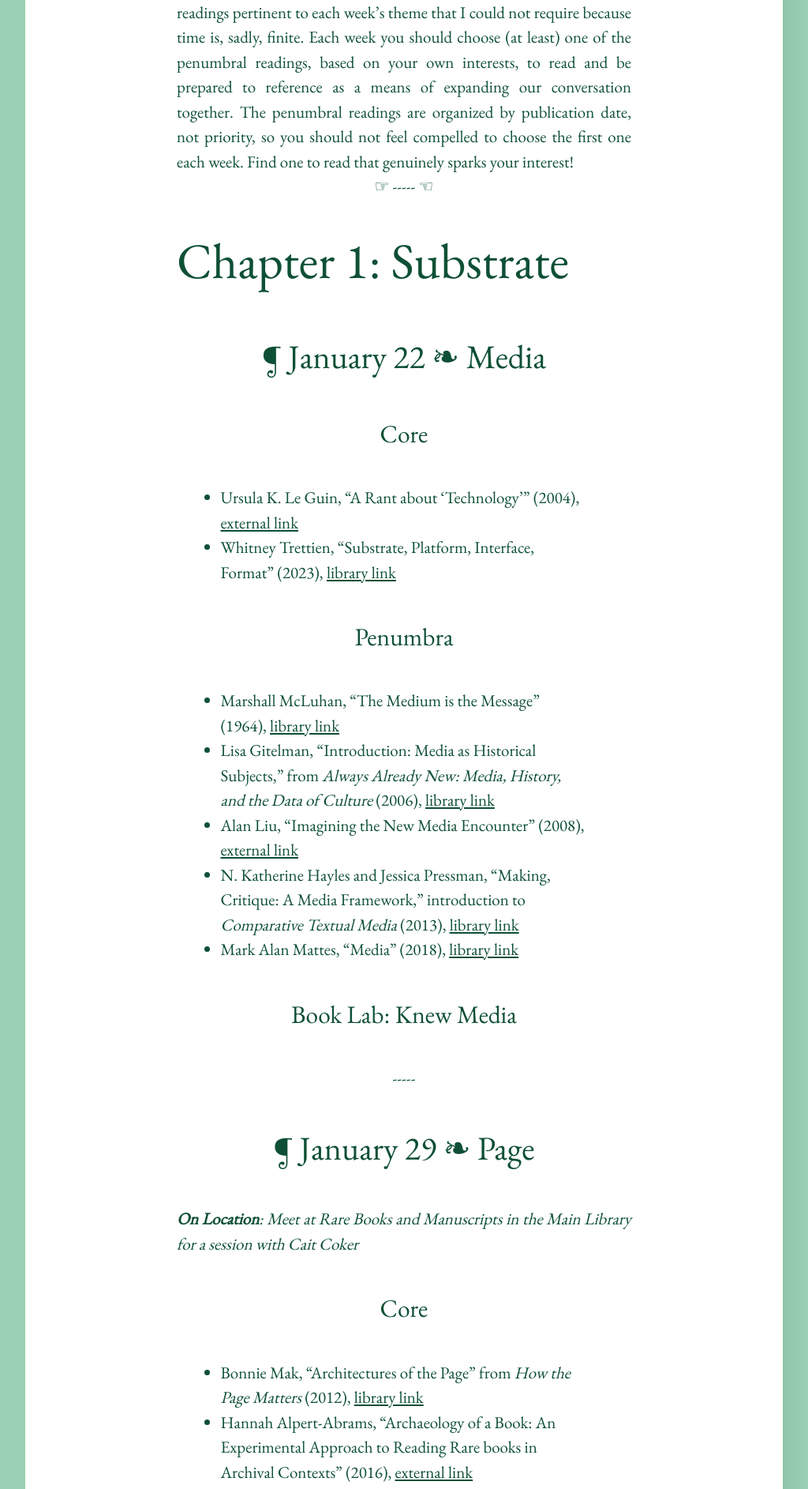
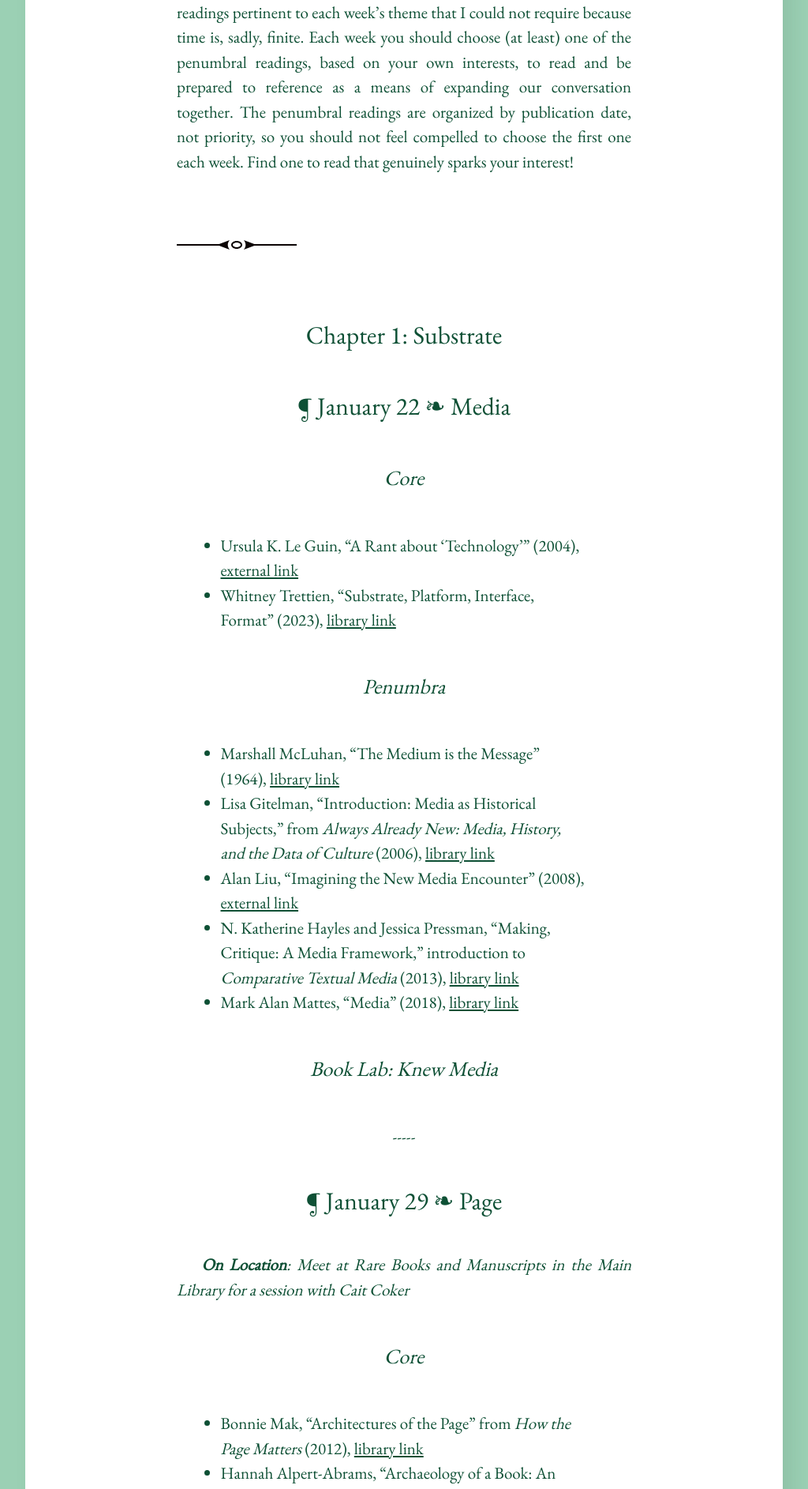
Before and after one commit to rccordell/s25bl, a Jekyll site: the page built from schedule.md, in a window 1280 px wide. Shown: the part 788-2673 px from the top of the page at 79% size, without its empty margins (128-1152 px from the left). Built offline with Jekyll 4.4.1, drawn with Linux system fonts in a browser that asks for light colours; some of the changed text lies outside the part shown.

Commit message:
Update schedule.md

```diff
--- a/schedule.md
+++ b/schedule.md
@@ -9,18 +9,18 @@ Each week there are readings listed under _Core_ and _Penumbra_. The core readin
 
 The penumbral readings try to capture a broader set of brilliant readings pertinent to each week's theme that I could not require because time is, sadly, finite. Each week you should choose (at least) one of the penumbral readings, based on your own interests, to read and be prepared to reference as a means of expanding our conversation together. The penumbral readings are organized by publication date, not priority, so you should not feel compelled to choose the first one each week. Find one to read that genuinely sparks your interest!
 
-<center>☞ ----- ☜</center>
+<hr>
 
-# Chapter 1: Substrate
+### Chapter 1: Substrate
 
-## ¶ January 22 ❧ Media
+### ¶ January 22 ❧ Media
 
-### Core
+#### Core
 
 + Ursula K. Le Guin, "A Rant about 'Technology'" (2004), [external link](https://www.ursulakleguin.com/a-rant-about-technology)
 + Whitney Trettien, "Substrate, Platform, Interface, Format" (2023), [library link](https://www.jstor.org/stable/48736944)
 
-### Penumbra
+#### Penumbra
 
 + Marshall McLuhan, “The Medium is the Message” (1964), [library link](http://proxy2.library.illinois.edu/login?url=https://www.jstor.org/stable/10.3366/j.ctvxcrv1h.6)
 + Lisa Gitelman, "Introduction: Media as Historical Subjects," from _Always Already New: Media, History, and the Data of Culture_ (2006), [library link](https://doi-org.proxy2.library.illinois.edu/10.7551/mitpress/1208.003.0003)
@@ -28,21 +28,21 @@ The penumbral readings try to capture a broader set of brilliant readings pertin
 + N. Katherine Hayles and Jessica Pressman, "Making, Critique: A Media Framework," introduction to _Comparative Textual Media_ (2013), [library link](http://proxy2.library.illinois.edu/login?url=https://www.jstor.org/stable/10.5749/j.ctt5hjjtq.3)
 + Mark Alan Mattes, “Media” (2018), [library link](https://muse-jhu-edu.proxy2.library.illinois.edu/article/707746)
 
-### Book Lab: Knew Media
+#### Book Lab: Knew Media
 
 <center>-----</center>
 
-## ¶ January 29 ❧ Page
+### ¶ January 29 ❧ Page
 
 _**On Location**: Meet at Rare Books and Manuscripts in the Main Library for a session with Cait Coker_
 
-### Core
+#### Core
 
 + Bonnie Mak, “Architectures of the Page” from _How the Page Matters_ (2012), [library link](https://ebookcentral.proquest.com/lib/uiuc/detail.action?docID=4672399)
 + Hannah Alpert-Abrams, "Archaeology of a Book: An Experimental Approach to Reading Rare books in Archival Contexts" (2016), [external link](https://scalar.usc.edu/works/advertencias/index)
 + Amaranth Borsuk, ["The Book as Object"](https://ebookcentral.proquest.com/lib/uiuc/reader.action?docID=5376610&ppg=19) from _The Book_ (2018), [library link](https://ebookcentral.proquest.com/lib/uiuc/detail.action?docID=5376610)
 
-### Penumbra
+#### Penumbra
 
 + Herman Melville, "The Paradise of Bachelors and the Tartarus of Maids" (1855), [external link](https://babel.hathitrust.org/cgi/pt?id=uc1.b000541557&view=1up&seq=682)
 + Matthew Kirschenbaum, "Awareness of the Mechanism" (2007), [library link]
@@ -50,23 +50,23 @@ _**On Location**: Meet at Rare Books and Manuscripts in the Main Library for a s
 + Jonathan Senchyne, "Introduction" and "Conclusion: Reading Into Surfaces" from _The Intimacy of Paper in Early and Nineteenth-Century American Literature_ (2019), [library link](https://muse-jhu-edu.proxy2.library.illinois.edu/book/78288)
 + Ryan Cordell, "Material Cultures of the Digital" (2022), [external link](https://ryancordell.org/research/materialdigital/)
 
-### Book Lab: Rarely Reading
+#### Book Lab: Rarely Reading
 
-<center>☞ ----- ☜</center>
+<hr>
 
-# Chapter 2: Platform
+## Chapter 2: Platform
 
 To prepare for our labs in the coming weeks, you should choose one of the definitions of "the book" Amaranth Borsuk compiled from scholars, artists, writers, and many others when writing _The Book_. Find a definition that resonates with your own understandings of and ambitions for the book: one that feels somehow meaningful to you. The <https://t-h-e-b-o-o-k.com/> website does not work well anymore, but is [archived through the Wayback Machine](https://web.archive.org/web/20210301122906/https://t-h-e-b-o-o-k.com/definitions/), where the collected definitions are easier to browse.
 
-## ¶ February 5 ❧ Print
+### ¶ February 5 ❧ Print
 
-### Core
+#### Core
 
 + Benjamin Franklin, _The Autobiography of Benjamin Franklin_, Chapters 2-7 (mostly skim, but read the sections describing the print shop, which are spread through these chapters, closely), [external link](https://www.gutenberg.org/files/20203/20203-h/20203-h.htm#II)
 + Amaranth Borsuk,  ["The Book as Content"](https://ebookcentral.proquest.com/lib/uiuc/reader.action?docID=5376610&ppg=79) from _The Book_ (2018), [library link](https://ebookcentral.proquest.com/lib/uiuc/detail.action?docID=5376610)
 + Watch videos 2-9 in this [orientation playlist from my previous press](https://www.youtube.com/playlist?list=PL_sY2bPJ-fqe6NL06P_V1WH0ksPQePd2a) (watch from "Investigating a Composed Form of Type" to "Woodcuts"). These will explain the basics of typesetting with a close-up video of the process and allow us to jump into our lab more quickly. This should take 30-40 minutes in total, but please pay close attention—the details are important.
 
-### Penumbra
+#### Penumbra
 
 + ["Learning to Set Type" vocational film](https://youtu.be/AHrLIVeH1KM) (1940s)
 + Robert Darnton, "What is the History of Books? Revisited" (2007), [library link](https://www-cambridge-org.proxy2.library.illinois.edu/core/journals/modern-intellectual-history/article/what-is-the-history-of-books-revisited/58B54CA744EACF363ADD23C3473A4498)
@@ -78,19 +78,19 @@ To prepare for our labs in the coming weeks, you should choose one of the defini
 + Sarah Werner, Parts 1-3  _Studying Early Printed Books, 1450-1800 : A Practical Guide_ (2019), [library link](https://proxy2.library.illinois.edu/login?url=https://search.ebscohost.com/login.aspx?direct=true&db=nlebk&AN=1991322&site=eds-live&scope=site&ebv=EK&ppid=Page-__-16). _Note: Werner's book is a valuable reference I recommend several times in this syllabus, but is in "Penumbra" because only one electronic copy of this book is available at a time from the library. If you would like to consult her descriptions of printing and book production, start early and check back if someone is reading when you first try._
 + Linc Kesler, "Indigenous People and the Written Word" from _The Unfinished Book_ (2021), [external link](https://www-oxfordhandbooks-com.proxy2.library.illinois.edu/view/10.1093/oxfordhb/9780198830801.001.0001/oxfordhb-9780198830801-e-33)
 
-### Book Lab: Compose Yourself
+#### Book Lab: Compose Yourself
 
 <center>-----</center>
 
-## ¶ February 12 ❧ Information
+### ¶ February 12 ❧ Information
 
-### Core
+#### Core
 
 + Ann Blair, "Information Management in Comparative Perspective" from _Too Much To Know: Managing Scholarly Information before the Modern Age_ (2010), [library link](https://www.jstor.org/stable/j.ctt1nptsm.7)
 + Lindsay Rose Russell, "Walking Dictionary, Sleeping Dictionary" from _Women and Dictionary-Making_ (2018), [library link](https://www-cambridge-org.proxy2.library.illinois.edu/core/books/women-and-dictionarymaking/walking-dictionary-sleeping-dictionary/C2515D661CCCBA0A7D887CAE4EE7FB96?utm_campaign=shareaholic&utm_medium=copy_link&utm_source=bookmark)
 + Kate Crawford and Vladan Joler, “Anatomy of an AI System: The Amazon Echo As An Anatomical Map of Human Labor” (2018), [external link](https://anatomyof.ai/)
 
-### Penumbra
+#### Penumbra
 
 + Vannevar Bush, "As We May Think" (1945), [external link](https://www.theatlantic.com/magazine/archive/1945/07/as-we-may-think/303881/)
 + James Gleick, "Two Wordbooks" from _The Information: A History, A Theory, a Flood_ (2011), [Canvas link](https://canvas.illinois.edu/courses/42143/files?preview=11085116)
@@ -99,19 +99,19 @@ To prepare for our labs in the coming weeks, you should choose one of the defini
 + Matthew P. Brown, "Blanks: Data, Method, and the British American Print Shop" (2017), [library link](https://muse-jhu-edu.proxy2.library.illinois.edu/article/659831)
 + Rachel Sagner Buurma, "Indexed" from _The Unfinished Book_ (2021), [library link](https://www-oxfordhandbooks-com.proxy2.library.illinois.edu/view/10.1093/oxfordhb/9780198830801.001.0001/oxfordhb-9780198830801-e-27)
 
-### Book Lab: A Pressing Matter / Many Happy Returns
+#### Book Lab: A Pressing Matter / Many Happy Returns
 
 <center>-----</center>
 
-## ¶ February 19 ❧ Network
+### ¶ February 19 ❧ Network
 
-### Core
+#### Core
 
 + Benjamin Lee, "Compounded Mediation: A Data Archaeology of the Newspaper Navigator Dataset" (2021), [external link](http://www.digitalhumanities.org/dhq/vol/15/4/000578/000578.html)
 + Sandeep Soni, Lauren F. Klein, and Jacob Eisenstein, “Abolitionist Networks: Modeling Language Change in Nineteenth-Century Activist Newspapers” (2021), [external link](https://culturalanalytics.org/article/18841-abolitionist-networks-modeling-language-change-in-nineteenth-century-activist-newspapers)
 + Ryan Cordell, "Viral Textuality" from _Going the Rounds: Virality in Nineteenth-Century American Newspapers_ (2023), [external link](https://manifold.umn.edu/projects/going-the-rounds)
 
-### Penumbra
+#### Penumbra
 
 + Stuart McKee, "How Print Culture Became Indigenous" (2010), [external link](https://s3-us-west-2.amazonaws.com/visiblelanguage/pdf/44.2/how-print-culture-came-to-be-indigenous.pdf)
 + Lara Langer Cohen, "Notes from the State of Saint Domingue: The Practice of Citation in Clotel," from _Early African American Print Culture_ (2012), [library link](http://proxy2.library.illinois.edu/login?url=https://www.jstor.org/stable/j.ctt3fhdr3.12)
@@ -122,22 +122,22 @@ To prepare for our labs in the coming weeks, you should choose one of the defini
 + Derrick R. Spires, "Order and Access: Dorothy Porter and the Mission of Black Bibliography" (2022), [library link](https://www-journals-uchicago-edu.proxy2.library.illinois.edu/doi/10.1086/719973)
 
 
-### Book Lab: A Pressing Matter / Many Happy Returns
+#### Book Lab: A Pressing Matter / Many Happy Returns
 
-<center>☞ ----- ☜</center>
+<hr>
 
-# Chapter 3: Format
+## Chapter 3: Format
 
-## ¶ February 26 ❧ Experiment
+### ¶ February 26 ❧ Experiment
 
 _**On Location**: Meet at Rare Books and Manuscripts in the Main Library for a session with Cait Coker_
 
-### Core
+#### Core
 
 + Amaranth Borsuk, [“The Book as Idea”](https://ebookcentral.proquest.com/lib/uiuc/reader.action?docID=5376610&ppg=129) from _The Book_ (2018), [library link](https://ebookcentral.proquest.com/lib/uiuc/detail.action?docID=5376610)
 + Kadin Henningsen, "Making Mary Ann Waters is a Free Black Woman: Critical Fabrication as Bibliographic Method" (2022), [library link](https://muse-jhu-edu.proxy2.library.illinois.edu/pub/27/article/899737)
 
-### Penumbra
+#### Penumbra
 
 + Ulises Carrión, “The New Art of Making Books” (1975), [external link](https://www.serraglia.com/wp-content/uploads/2018/05/Ulises-Carrion-The-New-Art-of-Making-Books1.pdf)
 + learn about William Gibson's “Agrippa” (1992) at [“The Agrippa Files”](http://agrippa.english.ucsb.edu/)
@@ -148,19 +148,19 @@ _**On Location**: Meet at Rare Books and Manuscripts in the Main Library for a s
 + Lindsay Rose Russell, "Dictionary, Shaped: Artists' Books and Lexicography" (2020), [library link](https://muse-jhu-edu.proxy2.library.illinois.edu/article/775920)
 +  Caroline Wigginton, "An Indigenous Pipe Bibliography" from _The Unfinished Book_ (2021), [library link](https://www-oxfordhandbooks-com.proxy2.library.illinois.edu/view/10.1093/oxfordhb/9780198830801.001.0001/oxfordhb-9780198830801-e-19)
 
-### Book Lab: Weird (Library) Science
+#### Book Lab: Weird (Library) Science
 
 <center>-----</center>
 
-## ¶ March 4 ❧ Remediation
+### ¶ March 4 ❧ Remediation
 
-### Core
+#### Core
 
 + Ellen Gruber Garvey, "Introduction" from _Writing with Scissors_ (2012), [external link](https://www.google.com/books/edition/Writing_with_Scissors/HNcwsH_5k0AC?hl=en&gbpv=1&pg=PA3&printsec=frontcover)
 + Zine Librarians' Code of Ethics (2015), [external link](http://zinelibraries.info/wordpress/wp-content/uploads/2015/11/EthicsZine-rev-20151105.pdf), and also browse the [_Queer Zine Archive Project_ blog](https://www.qzap.org/v9/index.php) and its [zine archive](https://archive.qzap.org/)
 + Lori Emerson, "Media Archaeology Lab as Platform for Undoing and Reimagining Media History" (2023), [external link](https://loriemerson.net/2019/10/16/media-archaeology-lab-as-platform-for-undoing-and-reimagining-media-history/)
 
-### Penumbra
+#### Penumbra
 
 + Leah Price, "Introduction" from _How to Do Things with Books in Victorian Britain_ (2012), [library link](http://proxy2.library.illinois.edu/login?url=https://www.jstor.org/stable/j.ctt7pgvx.5)
 + Catherine Coker, "The Margins of Print? Fan Fiction as Book History" (2017), [external link](https://journal.transformativeworks.org/index.php/twc/article/view/1053)
@@ -170,7 +170,7 @@ _**On Location**: Meet at Rare Books and Manuscripts in the Main Library for a s
 + (Listen, ~1 hour) RadioLab, "The Wubi Effect" (2020), [external link](https://radiolab.org/podcast/wubi-effect)
 + Adam Hammond, "Books in Videogames" from _The Unfinished Book_ (2021), [library link](https://www-oxfordhandbooks-com.proxy2.library.illinois.edu/view/10.1093/oxfordhb/9780198830801.001.0001/oxfordhb-9780198830801-e-23)
 
-### Book Lab: I Feel Zine
+#### Book Lab: I Feel Zine
 
 <center>-----</center>
 
@@ -178,15 +178,15 @@ _**On Location**: Meet at Rare Books and Manuscripts in the Main Library for a s
 
 <center>-----</center>
 
-## ¶ March 18 ❧ Process
+### ¶ March 18 ❧ Process
 
-### Core:
+#### Core:
 
 + Dennis Yi Tenen, "Reading Platforms: A Concise History of the Electronic Book" from _The Unfinished Book_ (2021), [library link](https://www-oxfordhandbooks-com.proxy2.library.illinois.edu/view/10.1093/oxfordhb/9780198830801.001.0001/oxfordhb-9780198830801-e-22)
 + Matthew Kirschenbaum, "Archives without Dust," from _Bitstreams: The Future of Digital Literary Heritage_ (2021), [library link](https://www.jstor.org/stable/j.ctv1f45qbq.5)
 + Choose 2-3 works from the _Electronic Literature Collection_ [Volume 3](https://collection.eliterature.org/3/) (2016) or [Volume 4](https://collection.eliterature.org/4/) (2022) to read and share with the group
 
-### Penumbra
+#### Penumbra
 
 + Alan Galey, "The Enkindling Reciter: E-Books in the Bibliographical Imagination" (2012), [library link](https://muse-jhu-edu.proxy2.library.illinois.edu/article/488258)
 + Melissa Terras and Julianne Nyhan, "Father Busa’s Female Punch Card Operatives," from _Debates in the Digital Humanities 2016_ (2016), [external link](http://dhdebates.gc.cuny.edu/debates/text/57)
@@ -197,7 +197,7 @@ _**On Location**: Meet at Rare Books and Manuscripts in the Main Library for a s
 + James A. Hodges, "Forensic Approaches to Evaluating Primary Sources in Internet History Research: Reconstructing Early Web-Based Archival Work (1989–1996)" (2021), [library link](https://www-tandfonline-com.proxy2.library.illinois.edu/doi/full/10.1080/24701475.2020.1784539)
 + James A. Hodges and Ciaran B. Trace, “Preserving Algorithmic Systems: A Synthesis of Overlapping Approaches, Materialities and Contexts,” _Journal of Documentation_ (2023), [library link](https://www-emerald-com.proxy2.library.illinois.edu/insight/content/doi/10.1108/JD-09-2022-0204/full/html)
 
-### Book Lab: Thoroughly Entwined
+#### Book Lab: Thoroughly Entwined
 
 <center>-----</center>
 
@@ -205,31 +205,31 @@ _**On Location**: Meet at Rare Books and Manuscripts in the Main Library for a s
 
 <center>-----</center>
 
-## ¶ March 25 ❧ Binding
+### ¶ March 25 ❧ Binding
 
 _Visiting expert Professor Bea Nettles_
 
-### Core
+#### Core
 
 + Charles W. Chesnutt, "Baxter's Procustes" (1904), [external link](https://loa-shared.s3.amazonaws.com/static/pdf/Chesnutt_Baxters_Procrustes.pdf)
 + Élika Ortega, "The Many Books of the Future: Print-Digital Literatures" (2020), [external link](https://post45.org/2020/04/the-many-books-of-the-future-print-digital-literatures/)
 
-### Penumbra
+#### Penumbra
 
 + Sarah Werner, "Binding" from _Studying Early Printed Books, 1450-1800 : A Practical Guide_ (2019), [library link](http://www.library.illinois.edu.proxy2.library.illinois.edu/proxy/go.php?url=https://search-ebscohost-com.proxy2.library.illinois.edu/login.aspx?direct=true&db=nlebk&AN=1991322&site=eds-live&scope=site&ebv=EK&ppid=Page-__-76)
 + Barbara Heritage and Ruth-Ellen St. Onge, “Bookbindings Before 1800, “Bookbinding Tools, Stamps, Dies, Leather, and Cloth,” and “Bookbindings After 1800” from the “Building the Book from the Ancient World to the Present Day” Exhibition, [external link](https://grolierclub.omeka.net/exhibits/show/rare-book-school)
 
-<center>☞ ---- ☜</center>
+<hr>
 
-# Chapter 4: Interface
+## Chapter 4: Interface
 
-## ¶ April 1: Modality
+### ¶ April 1: Modality
 
 + Octave Uzanne, "The End of Books" (1894), [external link](https://archive.org/details/TheEndOfBooks/mode/2up)
 + Amaranth Borsuk, ["The Book as Interface"](https://ebookcentral.proquest.com/lib/uiuc/reader.action?docID=5376610) from _The Book_ (2018), [library link](https://ebookcentral.proquest.com/lib/uiuc/detail.action?docID=5376610)
 + Amanda Stuckey, "Access in Book History Methodology and Pedagogy: Report from the 'Touch to See' Workshop" (2022), [library link](https://proxy2.library.illinois.edu/login?url=https://search.ebscohost.com/login.aspx?direct=true&db=edselc&AN=edselc.2-52.0-85165165636&site=eds-live&scope=site)
 
-### Penumbra
+#### Penumbra
 
 + Steven Lubar, "'Do Not Fold, Spindle or Mutilate': A Cultural History of the Punch Card" (1992), [library link](https://onlinelibrary-wiley-com.proxy2.library.illinois.edu/doi/epdf/10.1111/j.1542-734X.1992.1504_43.x)
 + Sydney Shep, "'Smiley, you’re on candid camera': Emoticons & Pre-Digital Networks" (2010), [external link](https://www.erudit.org/en/journals/memoires/2010-v2-n1-memoires3974/045315ar/)
@@ -239,19 +239,19 @@ _Visiting expert Professor Bea Nettles_
 + Sarah Well, "The Forgotten History of the Blinking Curso▒" (2021), [external link](https://www.inverse.com/innovation/blinking-cursor-history)
 + Klint Finley, "What We Can Learn from Vintage Computing" (2022), [external link](https://github.com/readme/featured/vintage-computing?mc_cid=72e109b22c)
 
-### Book Lab: Open for project work
+#### Book Lab: Open for project work
 
 <center>-----</center>
 
-## ¶ April 8 ❧ Data
+### ¶ April 8 ❧ Data
 
-### Core
+#### Core
 
 + Katie Rawson and Trevor Muñoz, "Against Cleaning" (2016), [external link](http://curatingmenus.org/articles/against-cleaning/)
 + Kandice Sharren, Kate Ozment, and Michelle Levy, "Gendering Digital Bibliography with the _Women’s Print History Project_" (2021), [library link](https://muse-jhu-edu.proxy2.library.illinois.edu/article/802446)
 + Sonya Donaldson, "The Ephemeral Archive: Unstable Terrain in Times and Sites of Discord" (2021), [external link](https://dhdebates.gc.cuny.edu/read/the-digital-black-atlantic/section/b5c2c6f7-c1a2-4645-8cf7-9d5cc70aa019##ch02)
 
-### Penumbra
+#### Penumbra
 
 + Michael Whitmore, "Text: A Massively Addressable Object," from _Debates in the Digital Humanities_ (2012), [external link](http://dhdebates.gc.cuny.edu/debates/text/28)
 + David C. Zentgraf, "What Every Programmer Absolutely, Positively Needs To Know About Encodings And Character Sets To Work With Text" (2015), [external link](https://kunststube.net/encoding/)
@@ -263,7 +263,7 @@ _Visiting expert Professor Bea Nettles_
 + Melanie Walsh, "Where is All the Book Data?" (2022), [external link](https://www.publicbooks.org/where-is-all-the-book-data/)
 + Gerben Zaagsma, "Digital History and the Politics of Digitization" (2022), [library link](https://doi-org.proxy2.library.illinois.edu/10.1093/llc/fqac050)
 
-### Book Lab: Speed Data-ing
+#### Book Lab: Speed Data-ing
 
 <center>-----</center>
 
@@ -271,14 +271,14 @@ _Visiting expert Professor Bea Nettles_
 
 <center>-----</center>
 
-## ¶ April 15 ❧ Code
+### ¶ April 15 ❧ Code
 
-### Core
+#### Core
 
 + Katherine Bode, "Abstraction, Singularity, Textuality: The Equivalence of 'Close' and 'Distant' Reading" from _A World of Fiction_ (2018), [library link](https://www-jstor-org.proxy2.library.illinois.edu/stable/j.ctvdtpj1d.5?seq=3#metadata_info_tab_contents)
 + Melanie Walsh and Maria Antoniak, “The Goodreads ‘Classics’: A Computational Study of Readers, Amazon, and Crowdsourced Amateur Criticism” (2021), [external link](https://post45.org/2021/04/the-goodreads-classics-a-computational-study-of-readers-amazon-and-crowdsourced-amateur-criticism/)
 
-### Penumbra
+#### Penumbra
 
 + Roberto Busa, "Why Can a Computer Do So Little?" (1976), [canvas link](https://canvas.illinois.edu/courses/32809/files/folder/Readings?preview=7831921)
 + Stephen Ramsay, "An Algorithmic Criticism" and "Potential Readings" from _Reading Machines: Toward an Algorithmic Criticism_ (2011), [library link](https://muse-jhu-edu.proxy2.library.illinois.edu/book/18394)
@@ -288,20 +288,20 @@ _Visiting expert Professor Bea Nettles_
 + Rachael Scarborough King, "The Scale of Genre" (2021), [library link](https://muse-jhu-edu.proxy2.library.illinois.edu/article/802091)
 + James Dobson and Scott Sanders, "Distant Approaches to the Printed Page" (2022), [external link](https://www.digitalstudies.org/article/id/8107/)
 
-### Book Lab: Algorithm Nation
+#### Book Lab: Algorithm Nation
 
-<center>☞ ---- ☜</center>
+<hr>
 
 # Coda: Memory
 
-## ¶ April 22 ❧ Etaoin
+### ¶ April 22 ❧ Etaoin
 
-### Core
+#### Core
 
 + (Watch, ~30 minutes) Carl Schlesinger and David Loeb Weiss, “Farewell etaoin shrdlu” (1978), [external link](https://vimeo.com/127605643)
 + Bethany Nowviskie, “Change Us, Too” (2019), [external link](http://nowviskie.org/2019/change-us-too/)
 
-### Book Lab: Open for project work
+#### Book Lab: Open for project work
 
 <center>-----</center>
 
```
